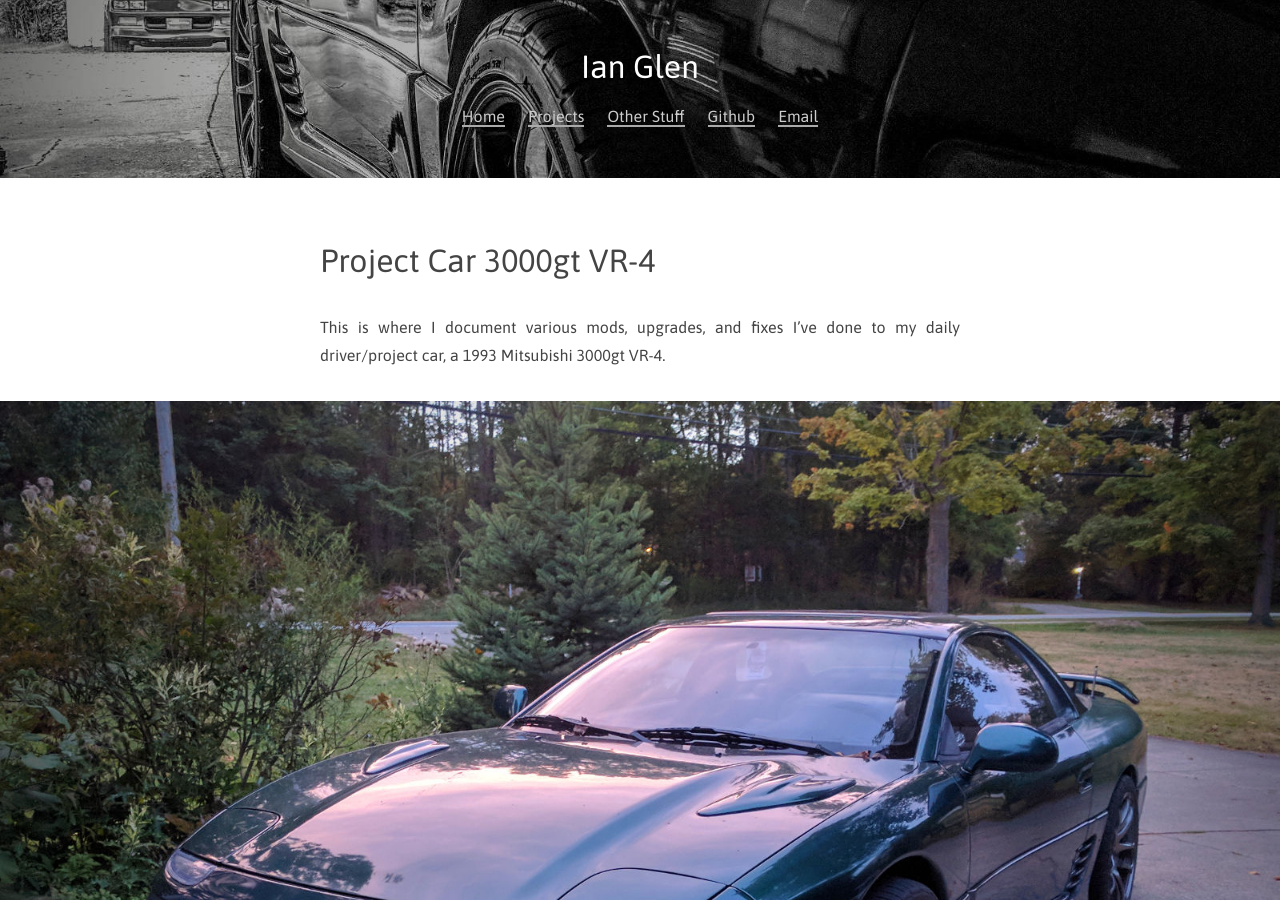
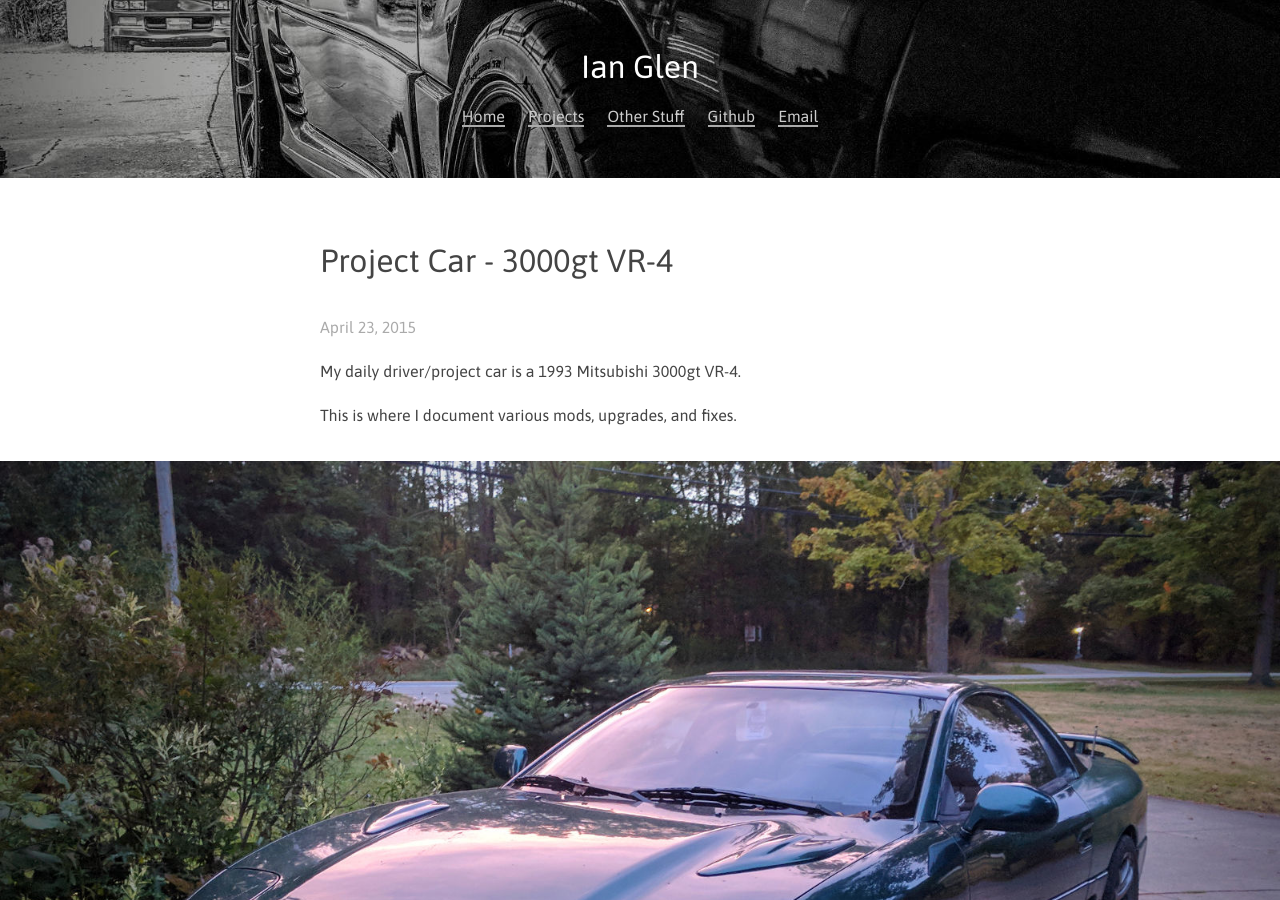
Before and after one commit to codeThatThinks/ianglen.me, a Jekyll site: the page built from _posts/2015-04-23-Project Car - 3000GT VR-4.md, in a window 1280 px wide and 900 px high. Built offline with Jekyll 4.4.1, drawn with Linux system fonts in a browser that asks for light colours; some of the changed text lies outside the part shown.

Commit message:
Updated 3000gt project page

```diff
--- a/projects/3000gt.md
+++ b/_posts/2015-04-23-Project Car - 3000GT VR-4.md
@@ -1,12 +1,13 @@
 ---
-title: Project Car 3000gt VR-4
+title: Project Car - 3000gt VR-4
+permalink: /projects/3000gt/
 category: project
-permalink: /projects/3000gt/
 image: 3000gt-page.jpg
-excerpt: My daily driver/project car is a 1993 Mitsubishi 3000gt VR-4.
 ---
 
-This is where I document various mods, upgrades, and fixes I've done to my daily driver/project car, a 1993 Mitsubishi 3000gt VR-4.
+My daily driver/project car is a 1993 Mitsubishi 3000gt VR-4.
+
+This is where I document various mods, upgrades, and fixes.
 
 {% include image.html src='/content/3000gt-car.jpg' alt='Car' %}
 {% include image.html src='/content/3000gt-car-2.jpg' alt='Car' %}
@@ -43,5 +44,4 @@ The car is mostly stock except for the following mods:
   * two 12" Alpine Baseline subwoofers
   * Alpine subwoofer amp
 
-### Project Updates
-{% include list-pages.html category='3000gt' %}
+{% include ad.html %}
```
